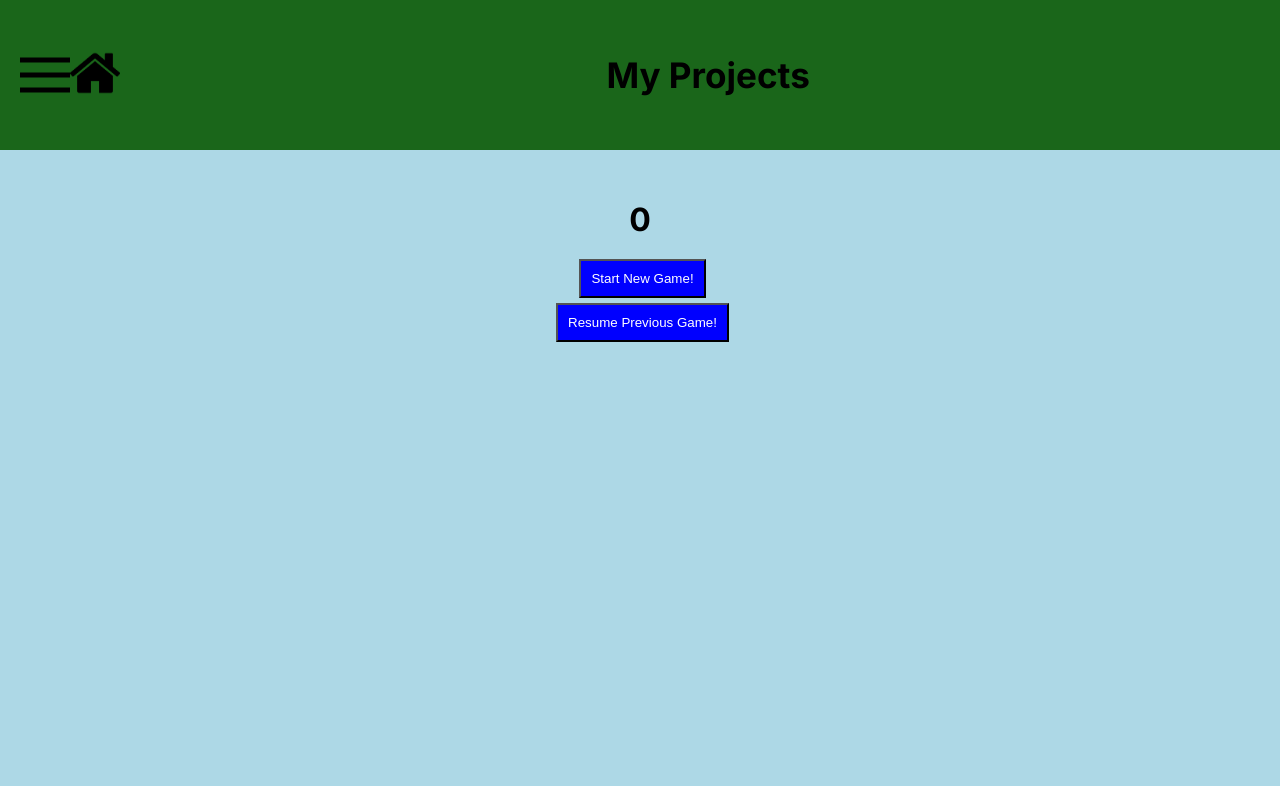
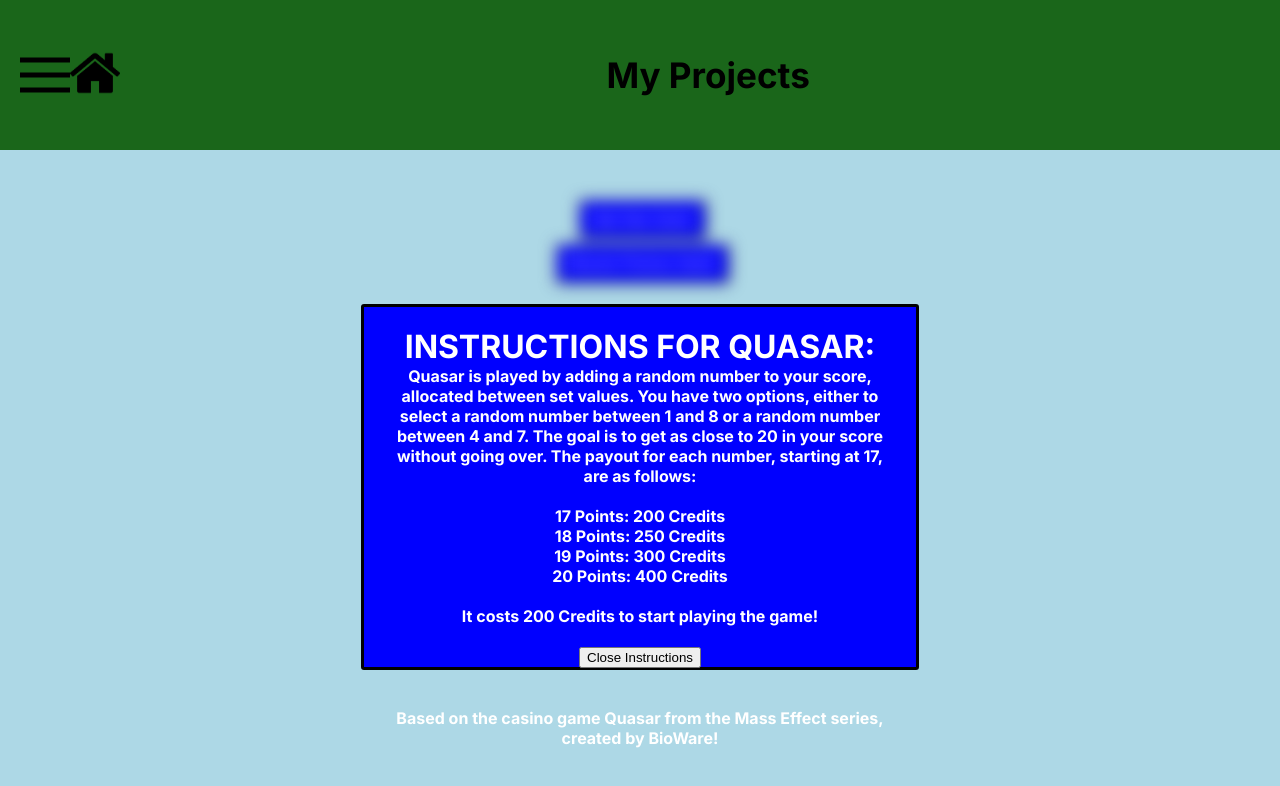
Before and after one commit to LoremakerEgg/My-Resume, a Next.js app: page /quasar in a window 1280 px wide. Shown: the top 786 px of the page. Built offline with nearby package versions, Linux system fonts and the light colour scheme.

Commit message:
added instructions for quasar

```diff
--- a/app/quasar/page.module.scss
+++ b/app/quasar/page.module.scss
@@ -17,6 +17,23 @@
   align-items: center;
   padding: 20px;
   height: 100vh;
+  .instructionsDiv {
+    position: absolute;
+    max-width: 40%;
+    height: 40%;
+    top: 38%;
+    background-color: blue;
+    color: white;
+    border: 3px solid black;
+    border-radius: 3px;
+    text-align: center;
+    font-weight: bold;
+    padding: 20px;
+    .payoutList {
+      list-style: none;
+      padding: 20px;
+    }
+  }
   .divGame {
     display: flex;
     flex-direction: column;
@@ -36,3 +53,8 @@
     margin-bottom: 5px;
   }
 }
+
+#blur {
+  filter: blur(8px);
+  -webkit-filter: blur(8px);
+}
--- a/app/quasar/page.tsx
+++ b/app/quasar/page.tsx
@@ -11,6 +11,7 @@
   const [gameOver, setGameOver] = useState(0);
   const randomNumberStart = Math.floor(Math.random() * 2) + 1;
   const [gameState, setGameState] = useState(0);
+  const [hideInstructions, setHideInstructions] = useState(false);
 
   const setLocalStorage = () => {
     localStorage.setItem(
@@ -78,6 +79,10 @@
     setCredits(200);
   };
 
+  const clickInstructions = () => {
+    setHideInstructions(!hideInstructions);
+  };
+
   const resumeGame = () => {
     let storedCredits = JSON.parse(localStorage.credits) || "{}";
     if (storedCredits.credits > 0) {
@@ -89,11 +94,62 @@
     }
   };
 
-  if (gameState == 0) {
+  if (gameState == 0 && hideInstructions == false) {
     return (
       <main className={styles.main}>
-        <div className={styles.divGame}>
-          <h1 className={styles.number}>{mainNumber}</h1>
+        <div className={styles.instructionsDiv}>
+          <h1>INSTRUCTIONS FOR QUASAR: </h1>
+          <p>
+            Quasar is played by adding a random number to your score, allocated
+            between set values. You have two options, either to select a random
+            number between 1 and 8 or a random number between 4 and 7. The goal
+            is to get as close to 20 in your score without going over. The
+            payout for each number, starting at 17, are as follows:{" "}
+          </p>
+          <ul className={styles.payoutList}>
+            <li>17 Points: 200 Credits</li>
+            <li>18 Points: 250 Credits</li>
+            <li>19 Points: 300 Credits</li>
+            <li>20 Points: 400 Credits</li>
+          </ul>
+          <p>It costs 200 Credits to start playing the game!</p>
+          <br />
+
+          <button onClick={() => setHideInstructions(!hideInstructions)}>
+            Close Instructions
+          </button>
+          <br />
+          <br />
+          <br />
+          <p>
+            Based on the casino game Quasar from the Mass Effect series, created
+            by BioWare!
+          </p>
+        </div>
+        <div
+          className={styles.divGame}
+          id={hideInstructions == false ? styles.blur : ""}
+        >
+          <div className={styles.buttonDiv}>
+            <button onClick={startGame} className={styles.button}>
+              Start New Game!
+            </button>
+          </div>
+          <div className={styles.buttonDiv}>
+            <button onClick={resumeGame} className={styles.button}>
+              Resume Previous Game!
+            </button>
+          </div>
+        </div>
+      </main>
+    );
+  } else if (gameState == 0) {
+    return (
+      <main className={styles.main}>
+        <div
+          className={styles.divGame}
+          id={hideInstructions == false ? styles.blur : ""}
+        >
           <div className={styles.buttonDiv}>
             <button onClick={startGame} className={styles.button}>
               Start New Game!
```
